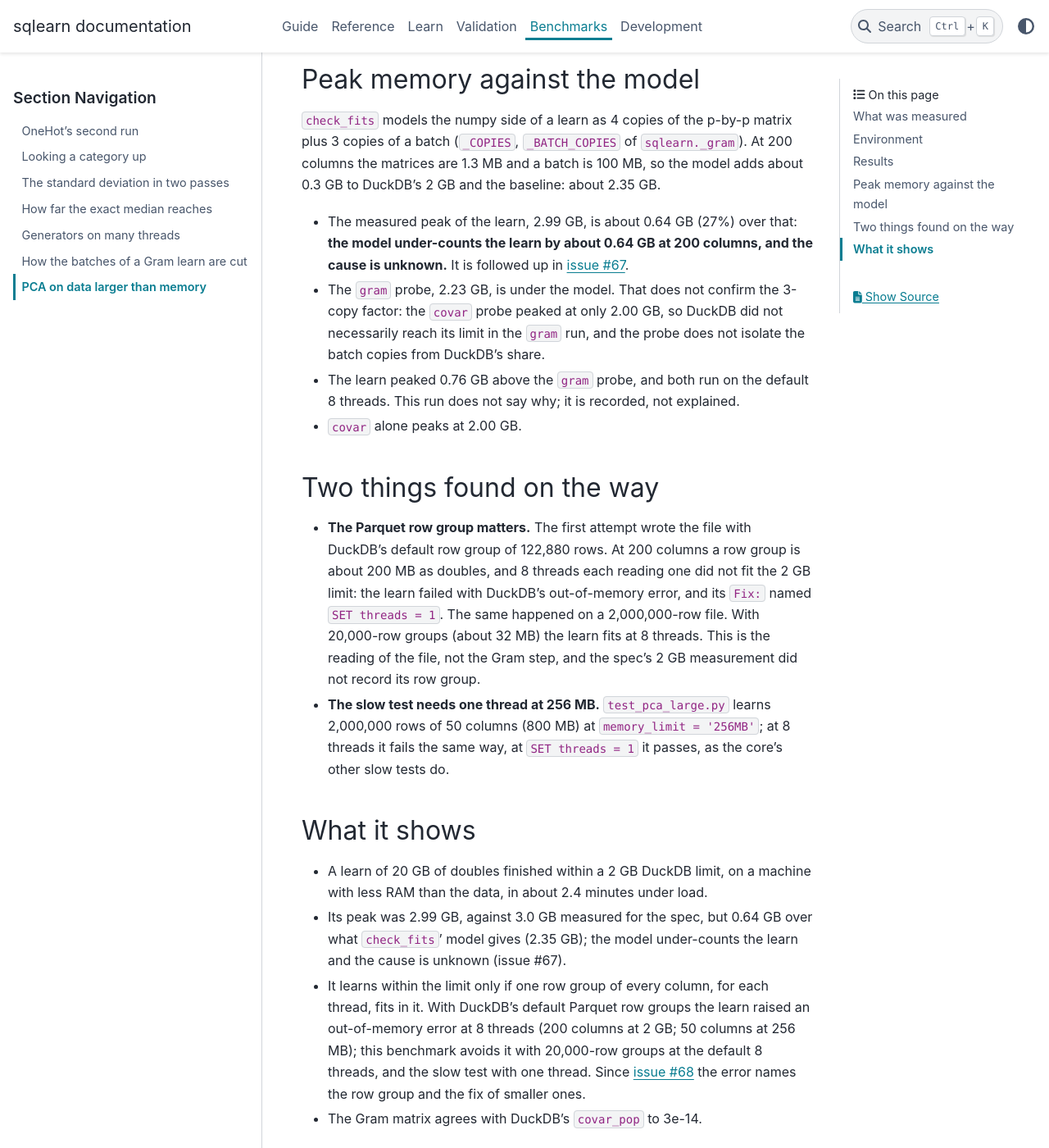
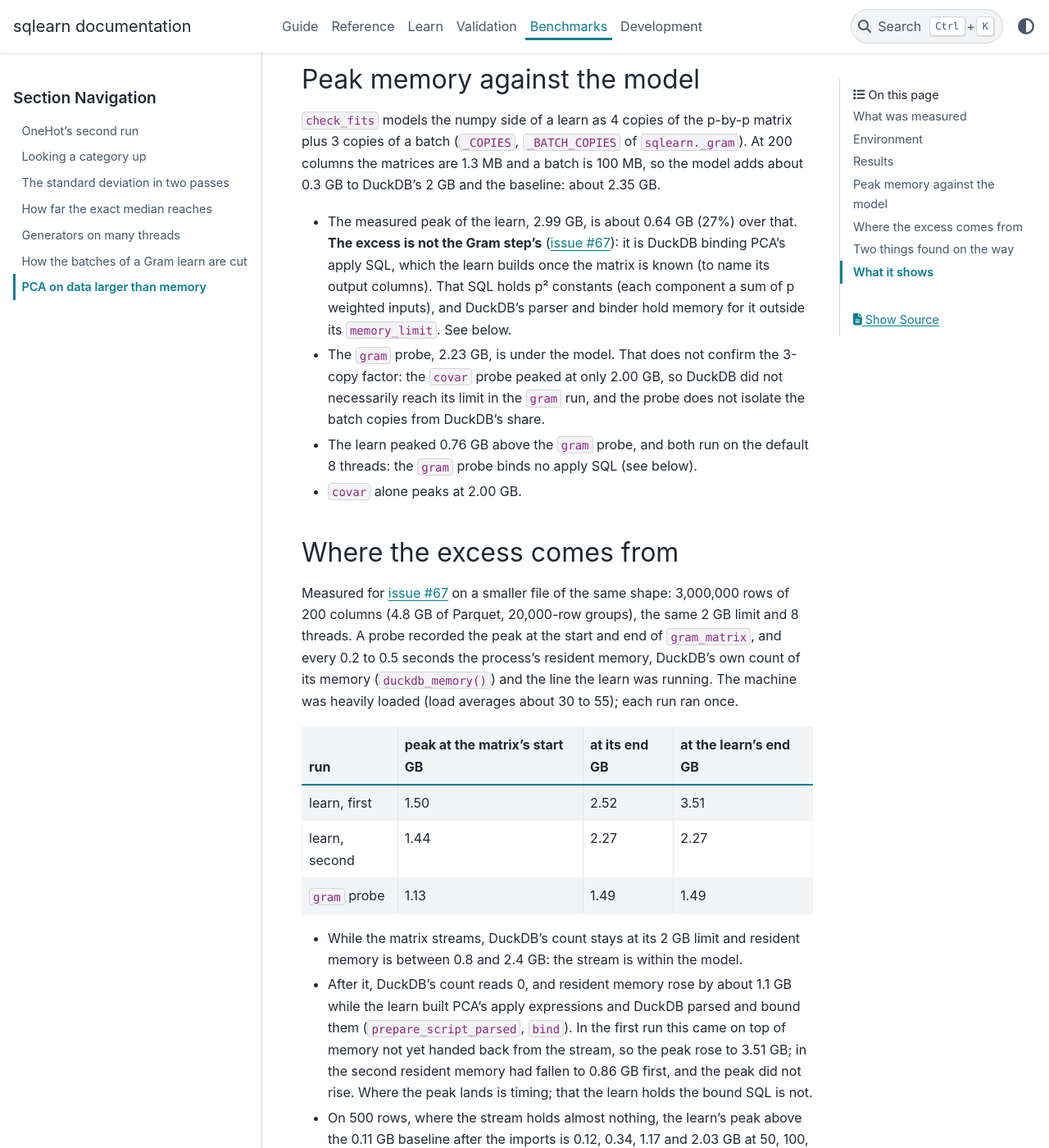
Before and after one commit to glaucis/sqlearn, a Sphinx documentation site: the page built from docs/benchmarks/gram-streaming.md, in a window 1280 px wide and 1400 px high, scrolled down 2271 px. Shown: the whole window at 82% size. Built offline with Sphinx 7.4.7 and the PyData theme 0.15.4, drawn with Linux system fonts in a browser that asks for light colours; pages that are not in the unit, such as notebooks, are missing from menus; the version number could not be read and is left out; some of the changed text lies outside the part shown.

Commit message:
docs: explain the Gram learn's peak above check_fits (#67)
Measured by phase on 3,000,000 rows of 200 columns: the Gram stream
keeps within check_fits' model, and the excess is DuckDB binding
PCA's apply SQL (p² constants) after the matrix, outside its
memory_limit, about 1.2 GB at 200 columns and growing about as p².
check_fits models the stream and need not count it; a cheaper form
of the SQL is #73.

```diff
--- a/docs/benchmarks/gram-streaming.md
+++ b/docs/benchmarks/gram-streaming.md
@@ -82,18 +82,55 @@ plus 3 copies of a batch (`_COPIES`, `_BATCH_COPIES` of `sqlearn._gram`). At
 200 columns the matrices are 1.3 MB and a batch is 100 MB, so the model adds
 about 0.3 GB to DuckDB's 2 GB and the baseline: about 2.35 GB.
 
-- The measured peak of the learn, 2.99 GB, is about 0.64 GB (27%) over that:
-  **the model under-counts the learn by about 0.64 GB at 200 columns, and the
-  cause is unknown.** It is followed up in
-  [issue #67](https://github.com/glaucis/sqlearn/issues/67).
+- The measured peak of the learn, 2.99 GB, is about 0.64 GB (27%) over that.
+  **The excess is not the Gram step's**
+  ([issue #67](https://github.com/glaucis/sqlearn/issues/67)): it is DuckDB
+  binding PCA's apply SQL, which the learn builds once the matrix is known (to
+  name its output columns). That SQL holds p² constants (each component a sum
+  of p weighted inputs), and DuckDB's parser and binder hold memory for it
+  outside its `memory_limit`. See below.
 - The `gram` probe, 2.23 GB, is under the model. That does not confirm the
   3-copy factor: the `covar` probe peaked at only 2.00 GB, so DuckDB did not
   necessarily reach its limit in the `gram` run, and the probe does not
   isolate the batch copies from DuckDB's share.
 - The learn peaked 0.76 GB above the `gram` probe, and both run on the
-  default 8 threads. This run does not say why; it is recorded, not
-  explained.
+  default 8 threads: the `gram` probe binds no apply SQL (see below).
 - `covar` alone peaks at 2.00 GB.
+
+## Where the excess comes from
+
+Measured for [issue #67](https://github.com/glaucis/sqlearn/issues/67) on a
+smaller file of the same shape: 3,000,000 rows of 200 columns (4.8 GB of
+Parquet, 20,000-row groups), the same 2 GB limit and 8 threads. A probe
+recorded the peak at the start and end of `gram_matrix`, and every 0.2 to 0.5
+seconds the process's resident memory, DuckDB's own count of its memory
+(`duckdb_memory()`) and the line the learn was running. The machine was
+heavily loaded (load averages about 30 to 55); each run ran once.
+
+| run | peak at the matrix's start GB | at its end GB | at the learn's end GB |
+|---|---|---|---|
+| learn, first | 1.50 | 2.52 | 3.51 |
+| learn, second | 1.44 | 2.27 | 2.27 |
+| `gram` probe | 1.13 | 1.49 | 1.49 |
+
+- While the matrix streams, DuckDB's count stays at its 2 GB limit and
+  resident memory is between 0.8 and 2.4 GB: the stream is within the model.
+- After it, DuckDB's count reads 0, and resident memory rose by about 1.1 GB
+  while the learn built PCA's apply expressions and DuckDB parsed and bound
+  them (`prepare_script_parsed`, `bind`). In the first run this came on top of
+  memory not yet handed back from the stream, so the peak rose to 3.51 GB; in
+  the second resident memory had fallen to 0.86 GB first, and the peak did not
+  rise. Where the peak lands is timing; that the learn holds the bound SQL is
+  not.
+- On 500 rows, where the stream holds almost nothing, the learn's peak above
+  the 0.11 GB baseline after the imports is 0.12, 0.34, 1.17 and 2.03 GB at
+  50, 100, 200 and 300 columns: it grows about as p², as the SQL's constants
+  do.
+
+`check_fits` models the Gram stream, which the measurement bears out, so it
+does not count this. What binding PCA's apply costs at many columns, and how a
+cheaper form of the SQL reduces it (about 7 times less at 200 columns, in plain
+DuckDB), is [issue #73](https://github.com/glaucis/sqlearn/issues/73).
 
 ## Two things found on the way
 
@@ -115,8 +152,9 @@ about 0.3 GB to DuckDB's 2 GB and the baseline: about 2.35 GB.
 - A learn of 20 GB of doubles finished within a 2 GB DuckDB limit, on a
   machine with less RAM than the data, in about 2.4 minutes under load.
 - Its peak was 2.99 GB, against 3.0 GB measured for the spec, but 0.64 GB over
-  what `check_fits`' model gives (2.35 GB); the model under-counts the learn
-  and the cause is unknown (issue #67).
+  what `check_fits`' model gives (2.35 GB). The stream keeps within the model;
+  the excess is DuckDB binding PCA's apply SQL after it, outside its
+  `memory_limit`, and grows about as p² (issue #67; the remedy is #73).
 - It learns within the limit only if one row group of every column, for each
   thread, fits in it. With DuckDB's default Parquet row groups the learn
   raised an out-of-memory error at 8 threads (200 columns at 2 GB; 50 columns
```
Also changed, not shown: docs/guide/reducing-columns.md (+6 -0 lines).
